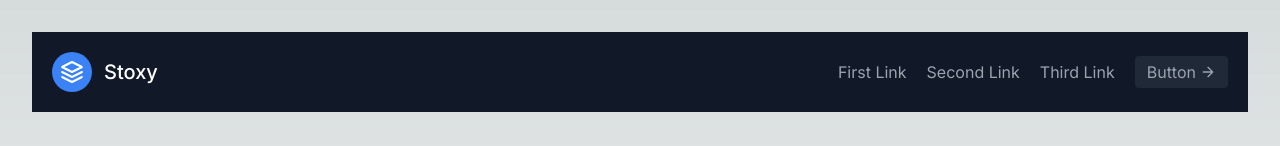
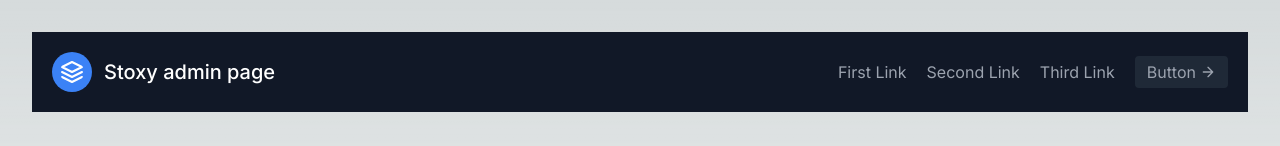
Before and after one commit to roshanpanda666/stoxy, a Next.js app: page / in a window 1280 px wide. Shown: the top 146 px of the page. Built offline with nearby package versions, Linux system fonts and the light colour scheme; no server answers; the database is empty.

Commit message:
commiting

```diff
--- a/components/header.js
+++ b/components/header.js
@@ -9,7 +9,7 @@ const Header = () => {
       <svg xmlns="http://www.w3.org/2000/svg" fill="none" stroke="currentColor" stroke-linecap="round" stroke-linejoin="round" stroke-width="2" className="w-10 h-10 text-white p-2 bg-blue-500 rounded-full" viewBox="0 0 24 24">
         <path d="M12 2L2 7l10 5 10-5-10-5zM2 17l10 5 10-5M2 12l10 5 10-5"></path>
       </svg>
-      <span className="ml-3 text-xl">Stoxy</span>
+      <span className="ml-3 text-xl">Stoxy admin page</span>
     </a>
     <nav className="md:ml-auto flex flex-wrap items-center text-base justify-center">
       <a className="mr-5 hover:text-white">First Link</a>
```
